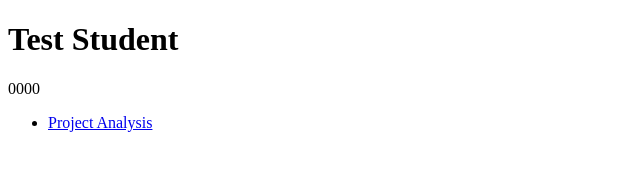
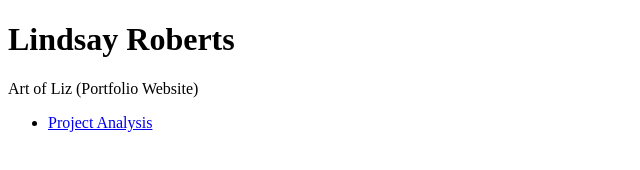
Before and after one commit to LRRoberts0122/WSP, a plain HTML site: page index.html in a window 1280 px wide. Shown: the whole page, without its empty margins (0-640 px from the left). Drawn offline with Linux system fonts and the light colour scheme.

Commit message:
Lab 1: Portal
Edited the portal.

```diff
--- a/index.html
+++ b/index.html
@@ -3,14 +3,14 @@
 <head>
 <meta charset="utf-8" />
 
-<title>Test Student's WSP Portal</title>
+<title>Lindsay's WSP Portal</title>
 </head>
 
 <body>
-	<h1>Test Student</h1>
-	<p>0000</p>
+	<h1>Lindsay Roberts</h1>
+	<p>Art of Liz (Portfolio Website)</p>
 	<ul>
-		<li><a href="http:...">Project Analysis</a></li>
+		<li><a href="#">Project Analysis</a></li>
 	</ul>
 </body>
 </html>
```
